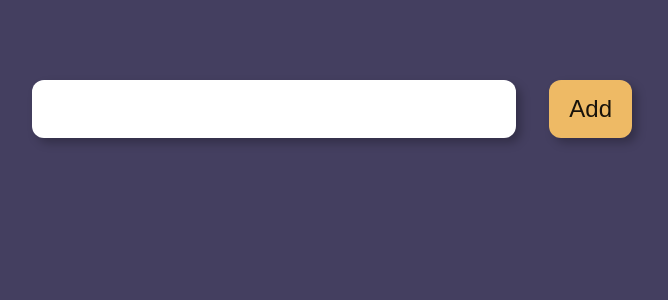
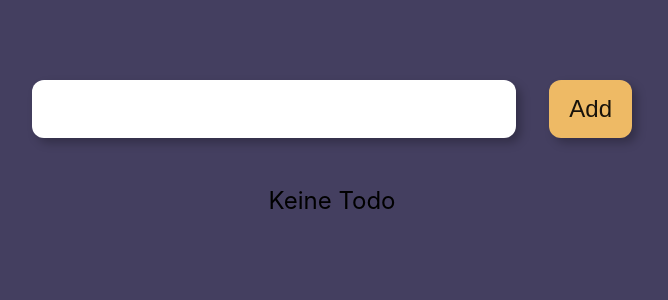
Before and after one commit to milty90/todo-react-app, a React (Create React App) app: page / in a window 1280 px wide. Shown: the top 300 px of the page, without its empty margins (308-976 px from the left). Built offline with nearby package versions, Linux system fonts and the light colour scheme.

Commit message:
Refactor Todo rendering logic and add no-todo message component

```diff
--- a/src/App.css
+++ b/src/App.css
@@ -55,9 +55,11 @@
   height: 25px;
 }
 
-.todo {
+.todo,
+.no-todo {
   font-size: 1.5rem;
 }
+
 .button,
 .todoButton {
   font-size: 1.5rem;
--- a/src/App.js
+++ b/src/App.js
@@ -1,7 +1,11 @@
-import { useEffect, useState } from "react";
+import { useState } from "react";
 import "./App.css";
 import Input from "./components/Input";
 import Todo from "./components/Todo";
+
+function TextToAdd() {
+  return <p className="no-todo">Keine Todo</p>;
+}
 
 function App() {
   let todoList = [];
@@ -21,6 +25,7 @@ function App() {
     setTodoListState(newTodos);
   };
 
+  //lifting state up
   const handleData = (data) => {
     setInputValue(data);
   };
@@ -28,9 +33,13 @@ function App() {
   return (
     <div className="App">
       <Input onChange={handleData} saveData={() => addTodo(inputValue)} />
-      {todoListState.map((todo, index) => (
-        <Todo key={index} todo={todo} deleteTodo={() => deleteTodo(index)} />
-      ))}
+      {todoListState.length === 0 ? (
+        <TextToAdd />
+      ) : (
+        todoListState.map((todo, index) => (
+          <Todo key={index} todo={todo} deleteTodo={() => deleteTodo(index)} />
+        ))
+      )}
     </div>
   );
 }
--- a/src/components/Input.js
+++ b/src/components/Input.js
@@ -1,6 +1,7 @@
 function Input(props) {
   const { onChange, saveData } = props;
 
+  //lifting state up
   const handleChange = (event) => {
     const value = event.target.value;
     onChange(value);
```
